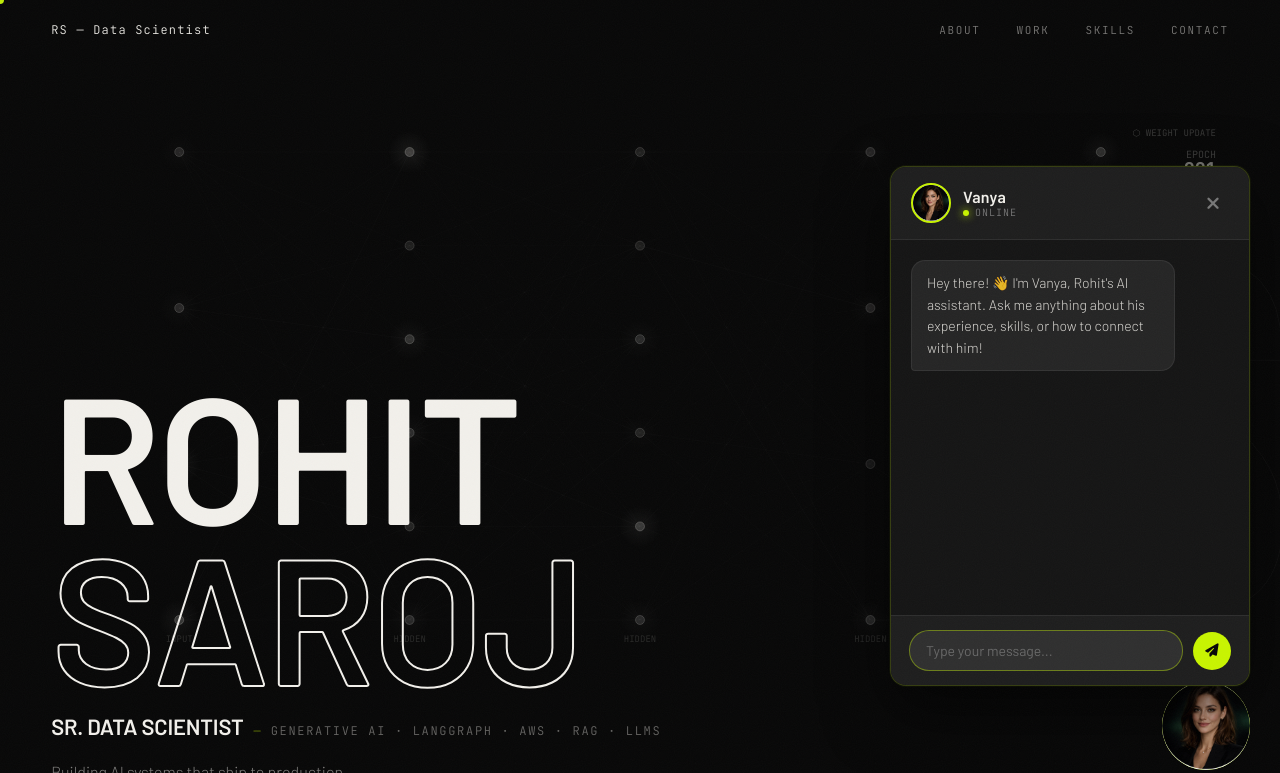
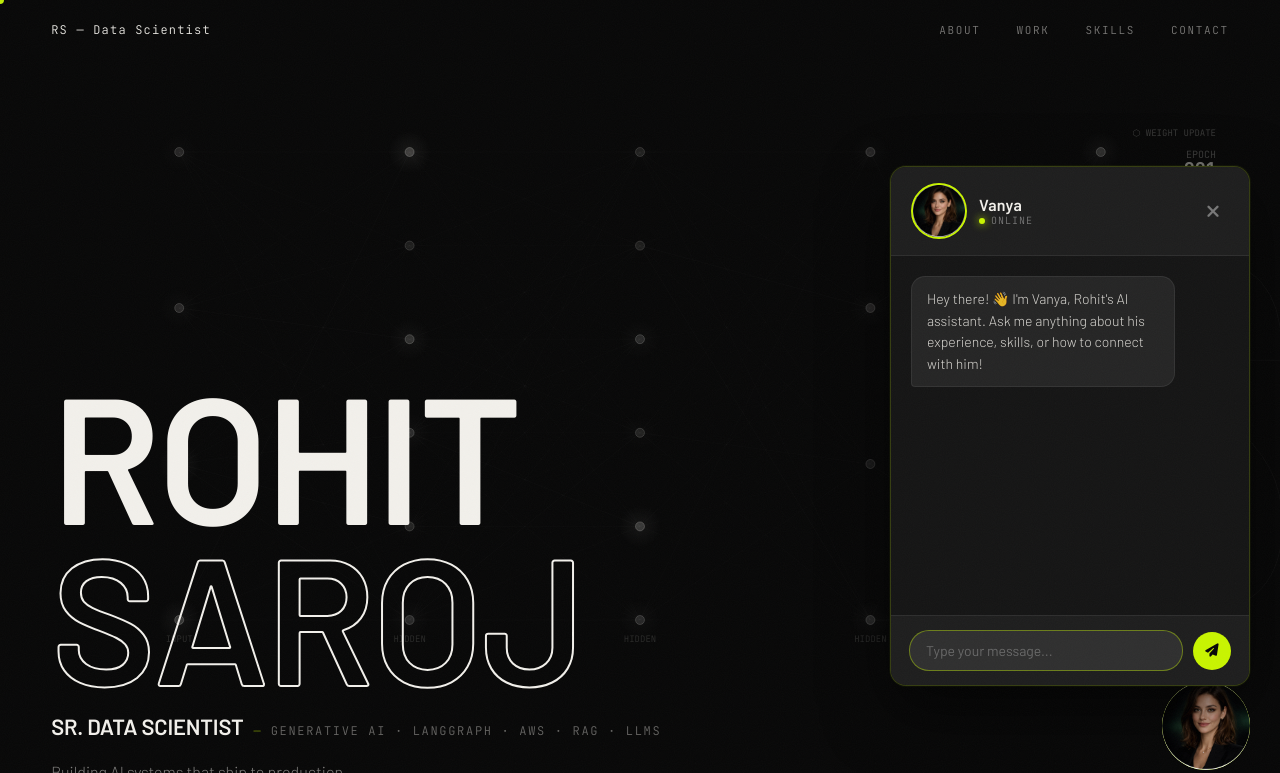
Before and after one commit to Rohit7594/workstory, a plain HTML site: page index.html in a window 1280 px wide. Both pictures are taken after a click on the button "Chat with Vanya". Shown: the top 773 px of the page. Drawn offline with nearby package versions, Linux system fonts and the light colour scheme.

Commit message:
style: Increase chat header image size in the chat window.

```diff
--- a/index.html
+++ b/index.html
@@ -192,7 +192,7 @@ body::after{content:'';position:fixed;inset:0;z-index:9990;pointer-events:none;o
 .chat-window.active { opacity: 1; pointer-events: auto; transform: translateY(0) scale(1); }
 .chat-header { padding: 16px 20px; background: #1e1e1e; border-bottom: 1px solid rgba(255,255,255,0.07); display: flex; justify-content: space-between; align-items: center; }
 .chat-header-content { display: flex; align-items: center; gap: 12px; }
-.chat-header img { width: 40px; height: 40px; border-radius: 50%; object-fit: cover; border: 2px solid var(--lime); }
+.chat-header img { width: 56px; height: 56px; border-radius: 50%; object-fit: cover; border: 2px solid var(--lime); }
 .chat-header h4 { margin: 0; color: var(--white); font-size: 16px; font-weight: 600; letter-spacing: 0.02em; }
 .chat-status { font-family: var(--fm); font-size: 10px; color: rgba(255,255,255,0.4); letter-spacing: 0.1em; text-transform: uppercase; display: flex; align-items: center; gap: 6px; }
 .chat-status::before { content: ''; display: block; width: 6px; height: 6px; background: var(--lime); border-radius: 50%; box-shadow: 0 0 8px var(--lime); }
```
